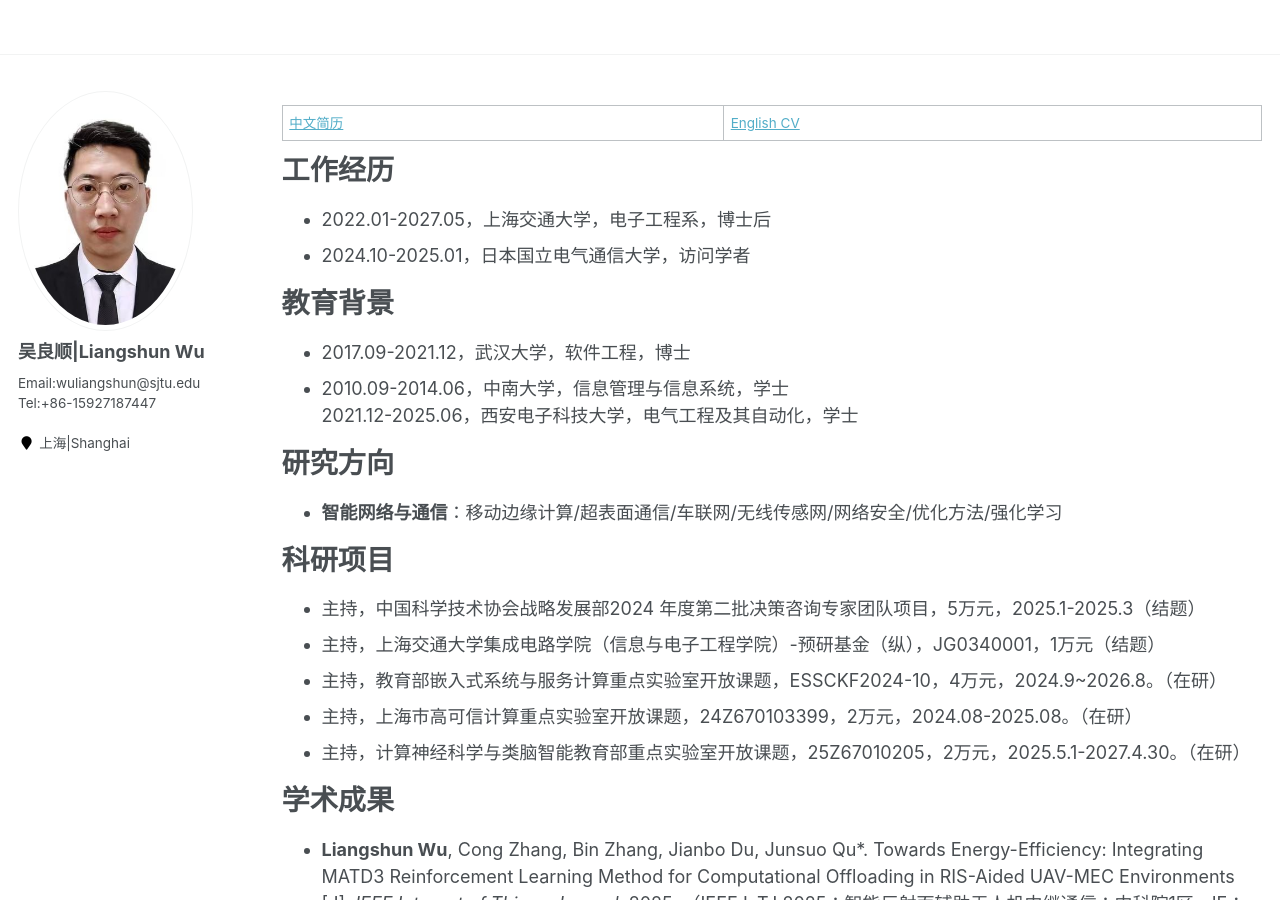
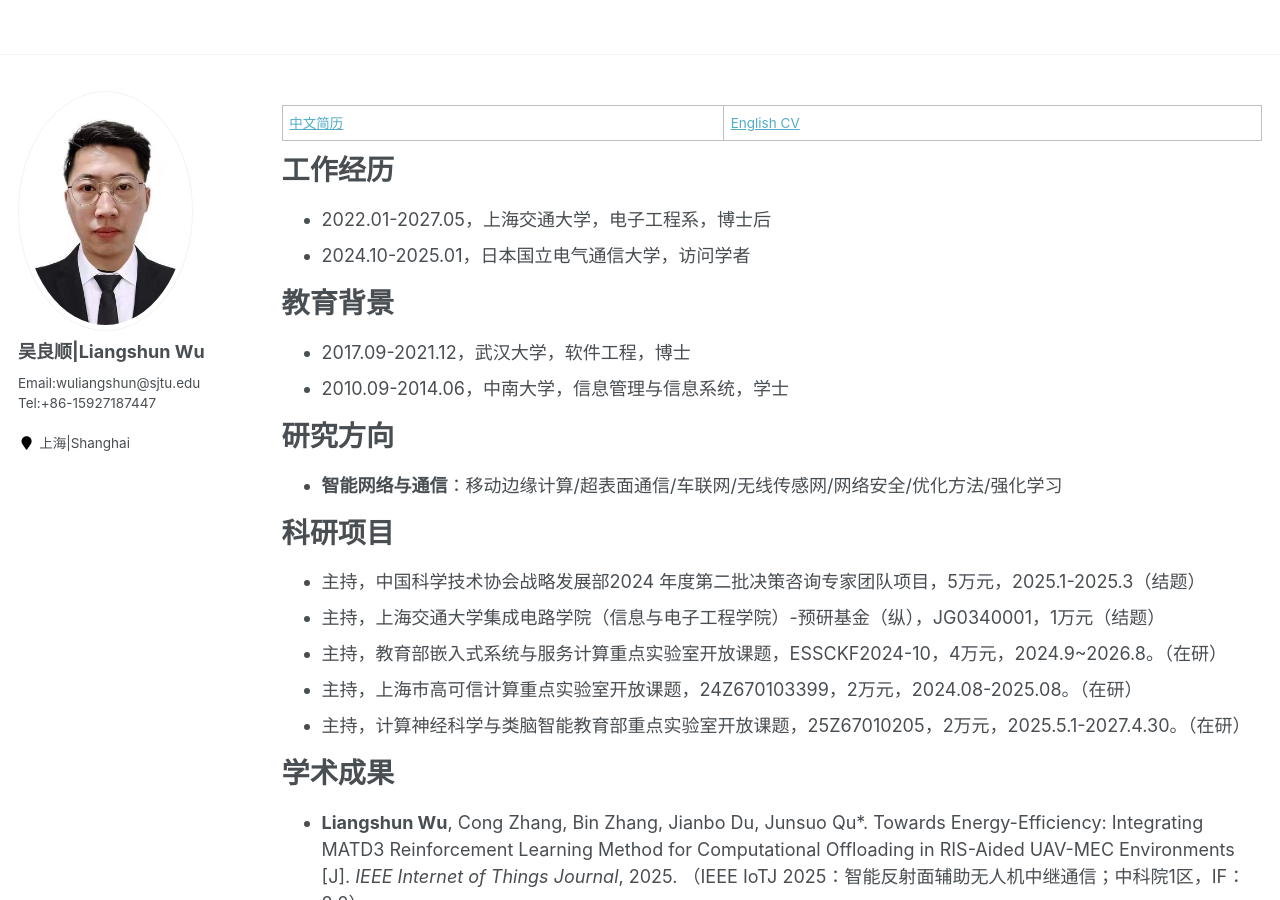
Before and after one commit to wuliangshun/wuliangshun.github.io, a Jekyll site: the page built from _pages/cv.md, in a window 1280 px wide and 900 px high. Built offline with Jekyll 4.4.1, drawn with Linux system fonts in a browser that asks for light colours.

Commit message:
first commit

```diff
--- a/_pages/cv.md
+++ b/_pages/cv.md
@@ -25,7 +25,7 @@ redirect_from:
 
 * 2017.09-2021.12，武汉大学，软件工程，博士
 * 2010.09-2014.06，中南大学，信息管理与信息系统，学士
-  2021.12-2025.06，西安电子科技大学，电气工程及其自动化，学士
+  <!-- 2021.12-2025.06，西安电子科技大学，电气工程及其自动化，学士 -->
 
 
 
```
